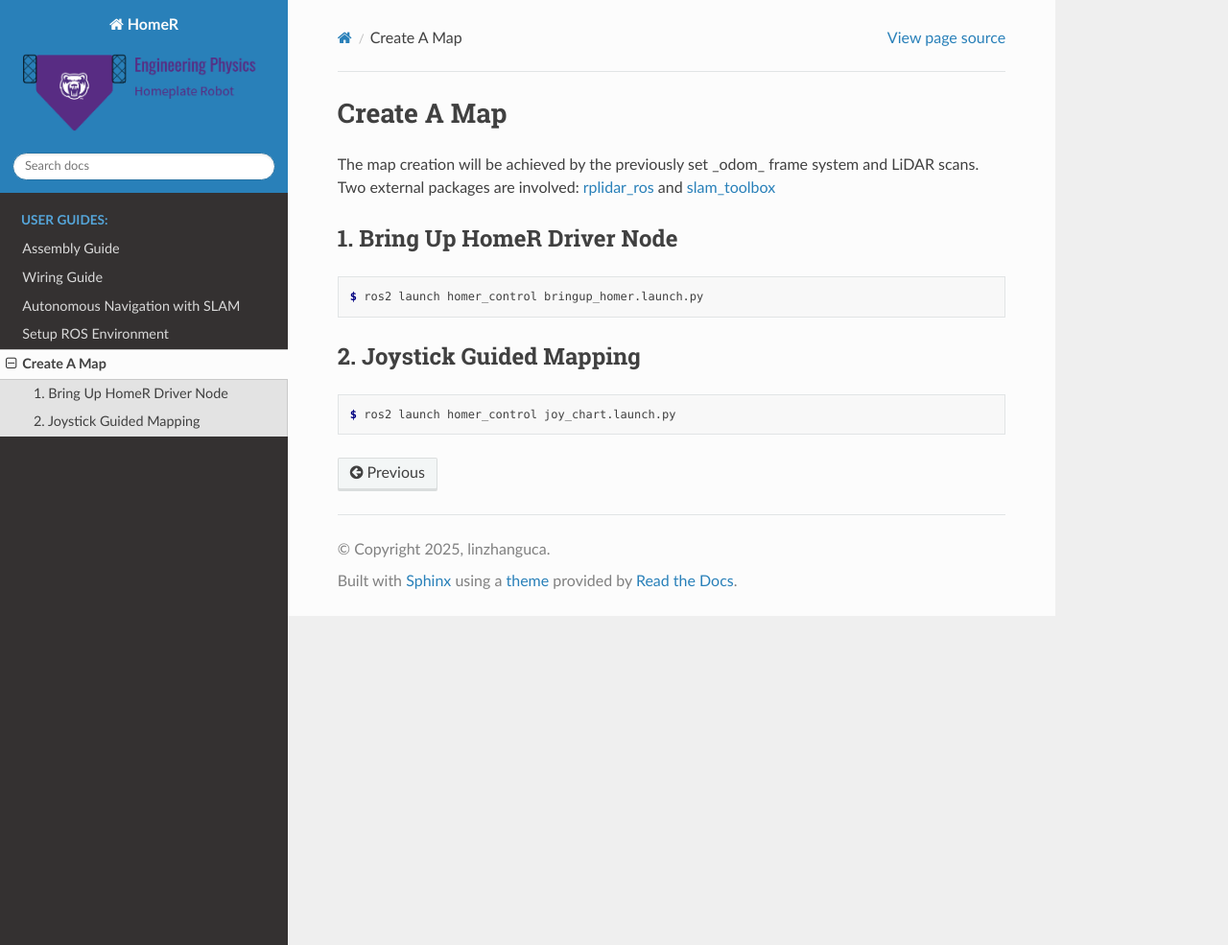
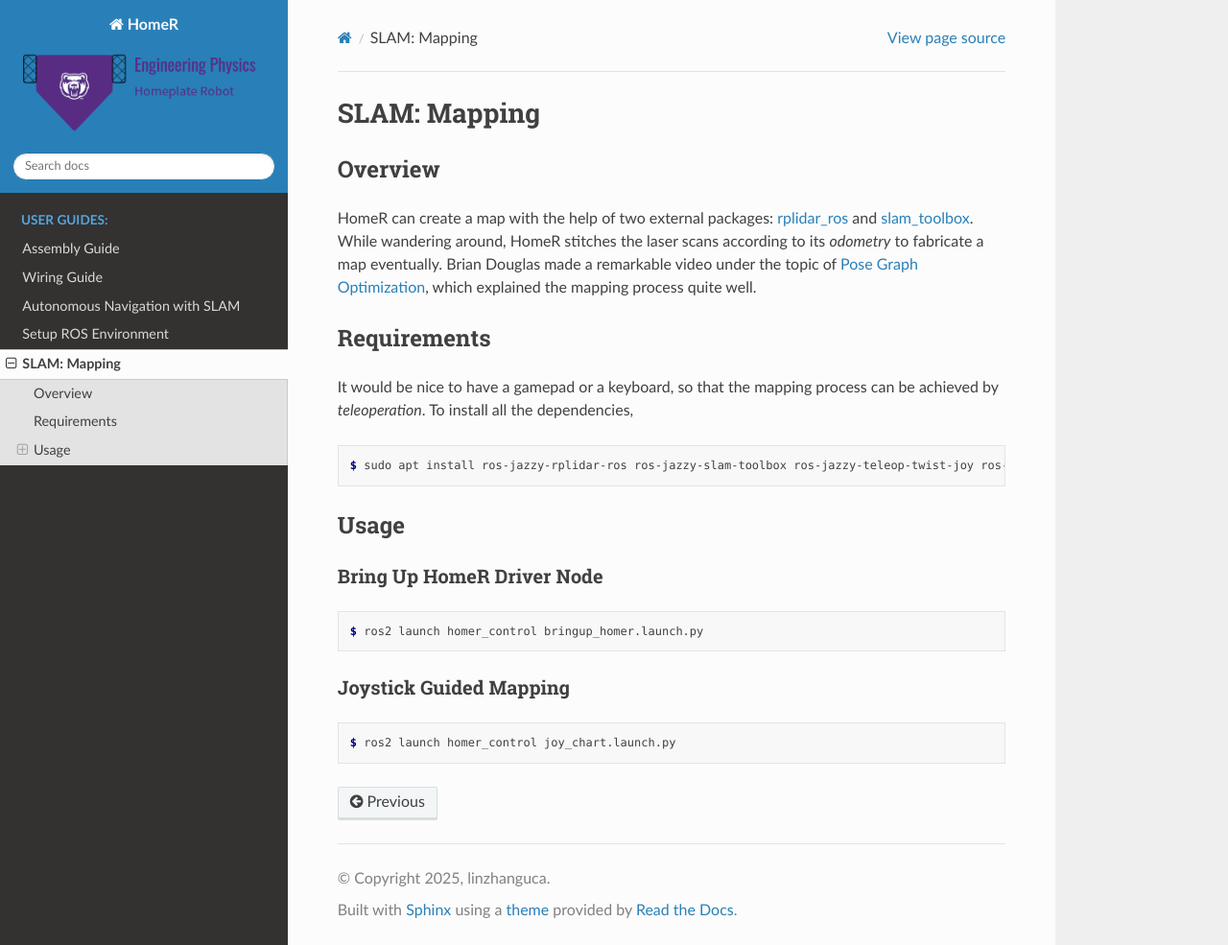
Before and after one commit to linzhangUCA/homer, a Sphinx documentation site: the page built from docs/user/mapping.rst, in a window 1280 px wide and 985 px high. Shown: the whole window at 96% size. Built offline with Sphinx 7.4.7 and the Read the Docs theme 3.1.0, drawn with Linux system fonts in a browser that asks for light colours.

Commit message:
update mapping page

```diff
--- a/docs/user/mapping.rst
+++ b/docs/user/mapping.rst
@@ -1,19 +1,33 @@
+SLAM: Mapping
+*************
+
+Overview
+========
+HomeR can create a map with the help of two external packages: `rplidar_ros <https://index.ros.org/p/rplidar_ros/>`_ and `slam_toolbox <https://github.com/SteveMacenski/slam_toolbox>`_.
+While wandering around, HomeR stitches the laser scans according to its *odometry* to fabricate a map eventually.
+Brian Douglas made a remarkable video under the topic of `Pose Graph Optimization <https://www.mathworks.com/videos/autonomous-navigation-part-3-understanding-slam-using-pose-graph-optimization-1594984678407.html>`_, which explained the mapping process quite well.
+
+Requirements
 ============
-Create A Map
-============
+It would be nice to have a gamepad or a keyboard, so that the mapping process can be achieved by *teleoperation*.
+To install all the dependencies,
 
-The map creation will be achieved by the previously set _odom_ frame system and LiDAR scans.
-Two external packages are involved: `rplidar_ros <https://index.ros.org/p/rplidar_ros/>`_ and `slam_toolbox <https://github.com/SteveMacenski/slam_toolbox>`_
+.. code-block:: console
 
-1. Bring Up HomeR Driver Node
------------------------------
+   $ sudo apt install ros-jazzy-rplidar-ros ros-jazzy-slam-toolbox ros-jazzy-teleop-twist-joy ros-jazzy-teleop-twist-keyboard
+
+Usage
+=====
+
+Bring Up HomeR Driver Node
+--------------------------
 
 .. code-block:: console
 
    $ ros2 launch homer_control bringup_homer.launch.py
 
 
-2. Joystick Guided Mapping
+Joystick Guided Mapping
 --------------------------
 
 .. code-block:: console
```
